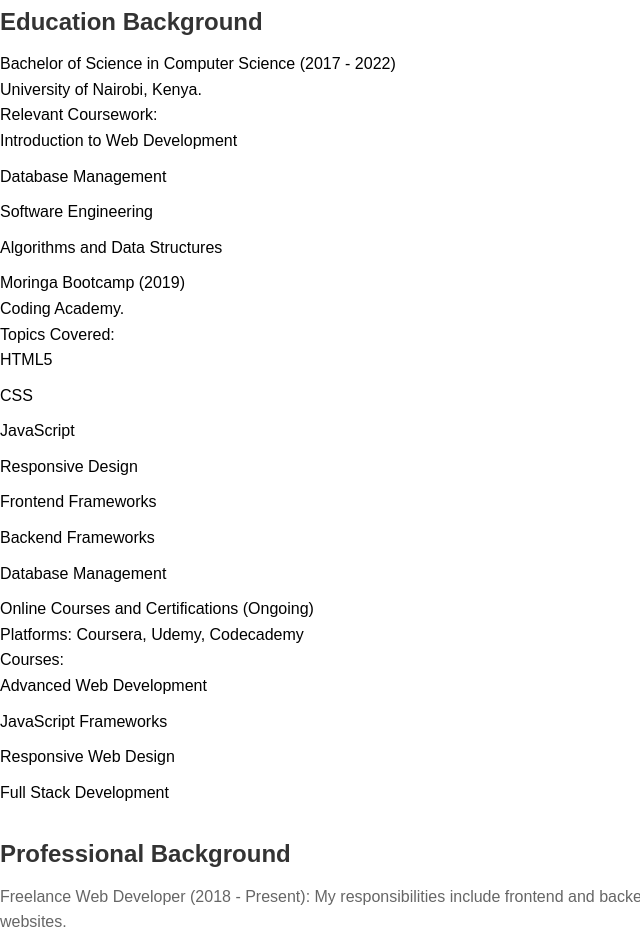
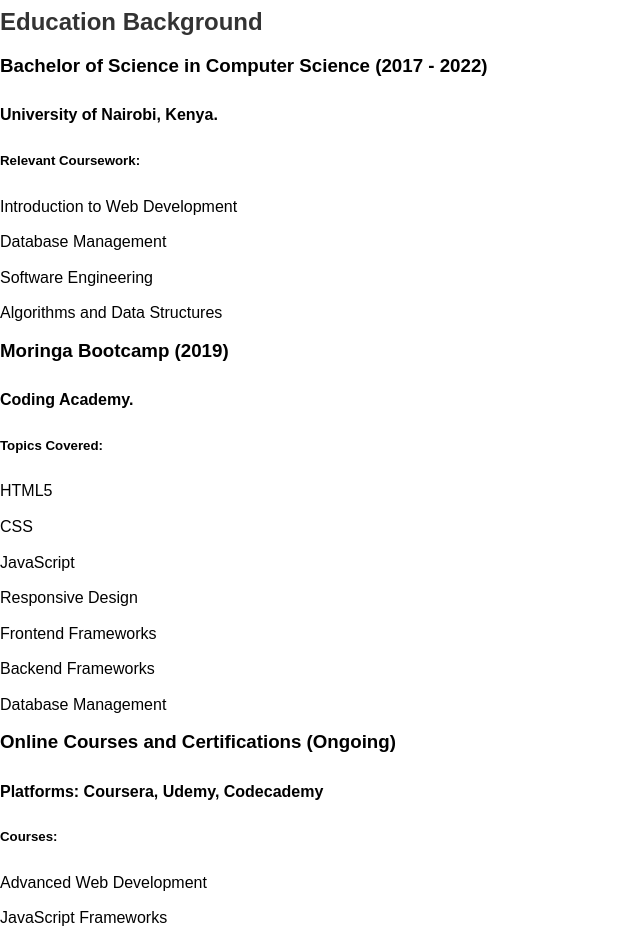
Before and after one commit to samikrr/Web-Portfolio, a plain HTML site: page INDEX.html in a window 1280 px wide. Shown: the part 1363-2301 px from the top of the page, without its empty margins (0-640 px from the left). Drawn offline with Linux system fonts and the light colour scheme.

Commit message:
Create web portfolio

```diff
--- a/INDEX.html
+++ b/INDEX.html
@@ -31,10 +31,10 @@
         <section>
             <h2>Education Background</h2>
             <ul>
-                <li>Bachelor of Science in Computer Science (2017 - 2022)<br>
-                    University of Nairobi, Kenya.
+                <h3>Bachelor of Science in Computer Science (2017 - 2022)</h3>
+                   <h4> University of Nairobi, Kenya.</h4>
                     <ul>
-                        <li>Relevant Coursework:
+                        <h5>Relevant Coursework:</h5>
                             <ul>
                                 <li>Introduction to Web Development</li>
                                 <li>Database Management</li>
@@ -44,10 +44,10 @@
                         </li>
                     </ul>
                 </li>
-                <li>Moringa Bootcamp (2019)<br>
-                    Coding Academy.
+                <li><h3>Moringa Bootcamp (2019)</h3>
+                    <h4>Coding Academy.</h4>
                     <ul>
-                        <li>Topics Covered:
+                        <h5>Topics Covered:</h5>
                             <ul>
                                 <li>HTML5</li>
                                 <li>CSS</li>
@@ -60,10 +60,10 @@
                         </li>
                     </ul>
                 </li>
-                <li>Online Courses and Certifications (Ongoing)<br>
-                    Platforms: Coursera, Udemy, Codecademy
+                <h3>Online Courses and Certifications (Ongoing)</h3>
+                   <h4>Platforms: Coursera, Udemy, Codecademy</h4>
                     <ul>
-                        <li>Courses:
+                        <h5>Courses:</h5>
                             <ul>
                                 <li>Advanced Web Development</li>
                                 <li>JavaScript Frameworks</li>
@@ -99,10 +99,10 @@
             <h2>Personal Achievements</h2>
             <ul>
                 <li>Completion of Web Development Bootcamp: Successfully completed an intensive web development bootcamp, enhancing skills in HTML, CSS, JavaScript, and various web development frameworks.</li>
-                <li>Recognition for Outstanding Website Design: Received recognition for designing and developing a visually stunning and user-friendly website for a local non-profit organization, resulting in increased engagement and donations.</li>
+                <li>Recognition for Outstanding Website Design: Received recognition for designing and developing a visually stunning and user-friendly website for a local non-profit organization.</li>
                 <li>Publication in Web Development Magazine: Contributed an article on best practices in responsive web design to a leading web development magazine, showcasing expertise in the field.</li>
-                <li>Certification in Frontend Development: Earned a certification in frontend development from a reputable online learning platform, demonstrating proficiency in modern web development technologies and techniques.</li>
-                <li>Speaker at Tech Conference: Invited as a guest speaker at a tech conference to share insights and experiences in web development with a large audience of industry professionals and enthusiasts.</li>
+                <li>Certification in Frontend Development: Earned a certification in frontend development from a reputable online learning platform, demonstrating proficiency in modern web development technologies.</li>
+                <li>Speaker at Tech Conference: Invited as a guest speaker at a tech conference to share insights and experiences in web development with a large audience of tech professionals and enthusiasts.</li>
             </ul>
         </section>
 
--- a/styles.css
+++ b/styles.css
@@ -61,7 +61,6 @@
 }
 
 p {
-    color: #666;
     font-size: 16px;
     margin-bottom: 15px;
 }
@@ -83,6 +82,3 @@
     max-width: 100%;
     height: auto;
 }
-.underline {
-    text-decoration: underline;
-}
```
